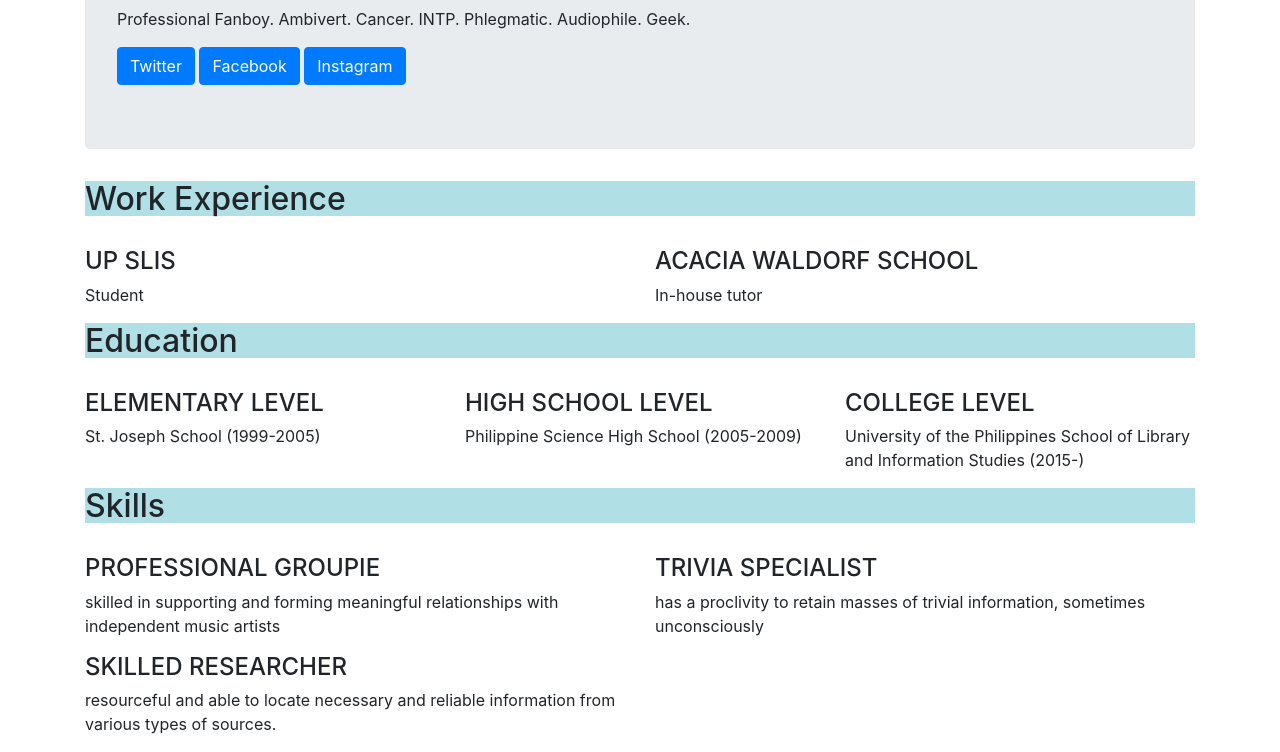
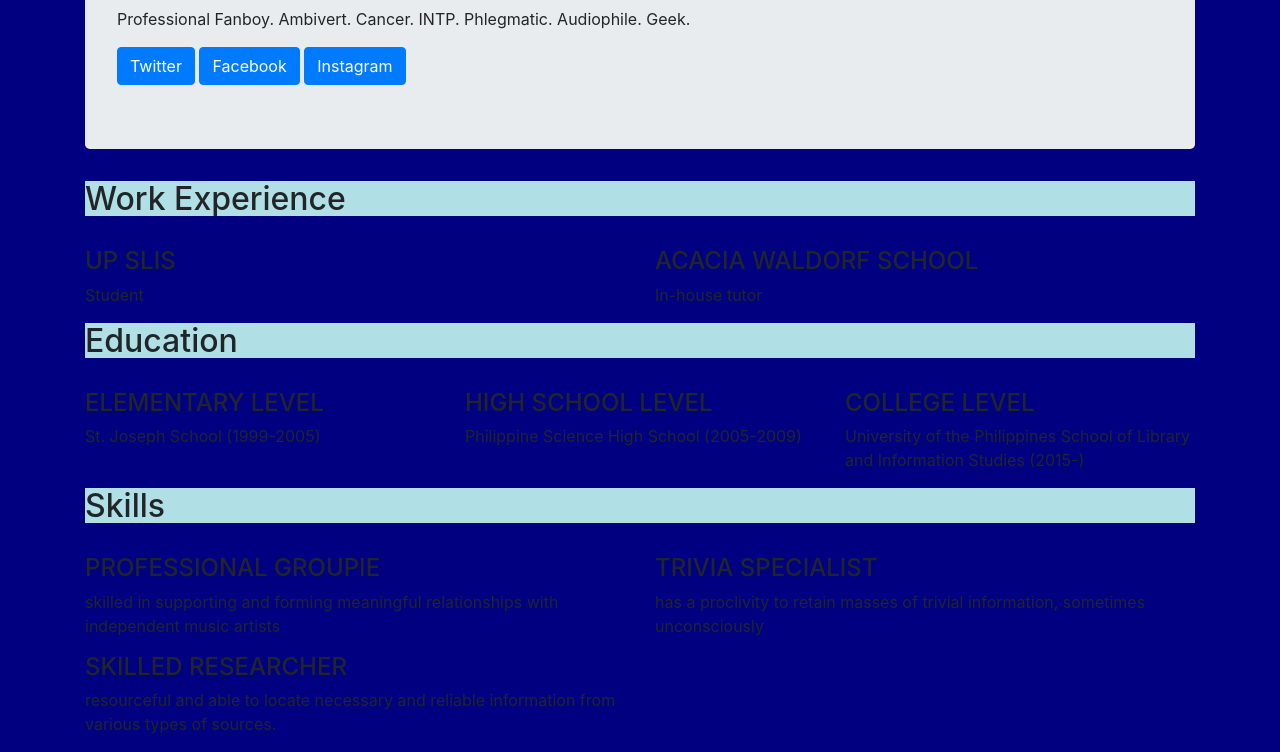
Before and after one commit to mldolorico/myCV, a PHP site: page / in a window 1280 px wide. Shown: the part 409-1161 px from the top of the page. Run offline with PHP 8.4, Linux system fonts and the light colour scheme.

Commit message:
Update custom.css

```diff
--- a/css/custom.css
+++ b/css/custom.css
@@ -1,5 +1,6 @@
-background{
-	color: #2E8B57;
+html body {
+    background-color: navy;
+
 }
 
 h2{
```
